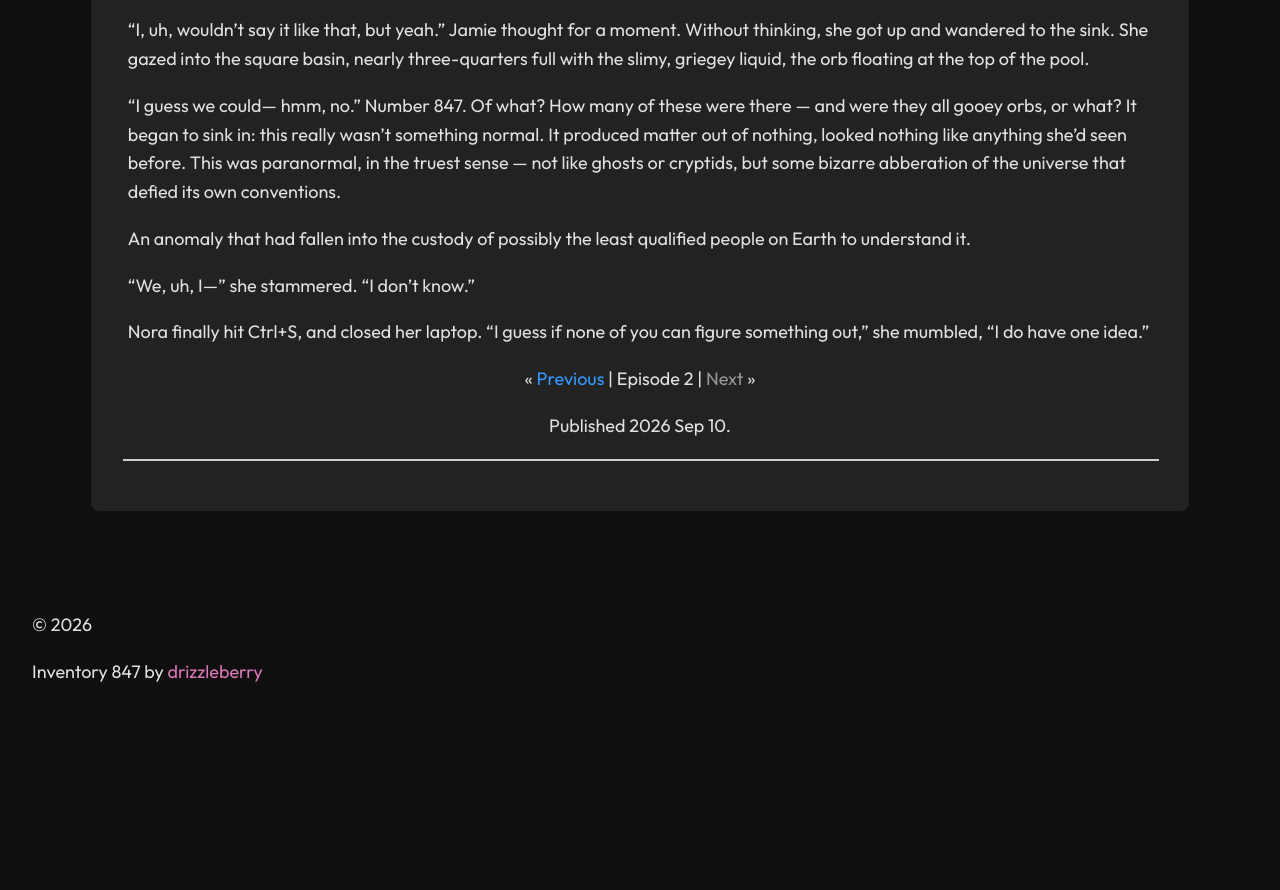
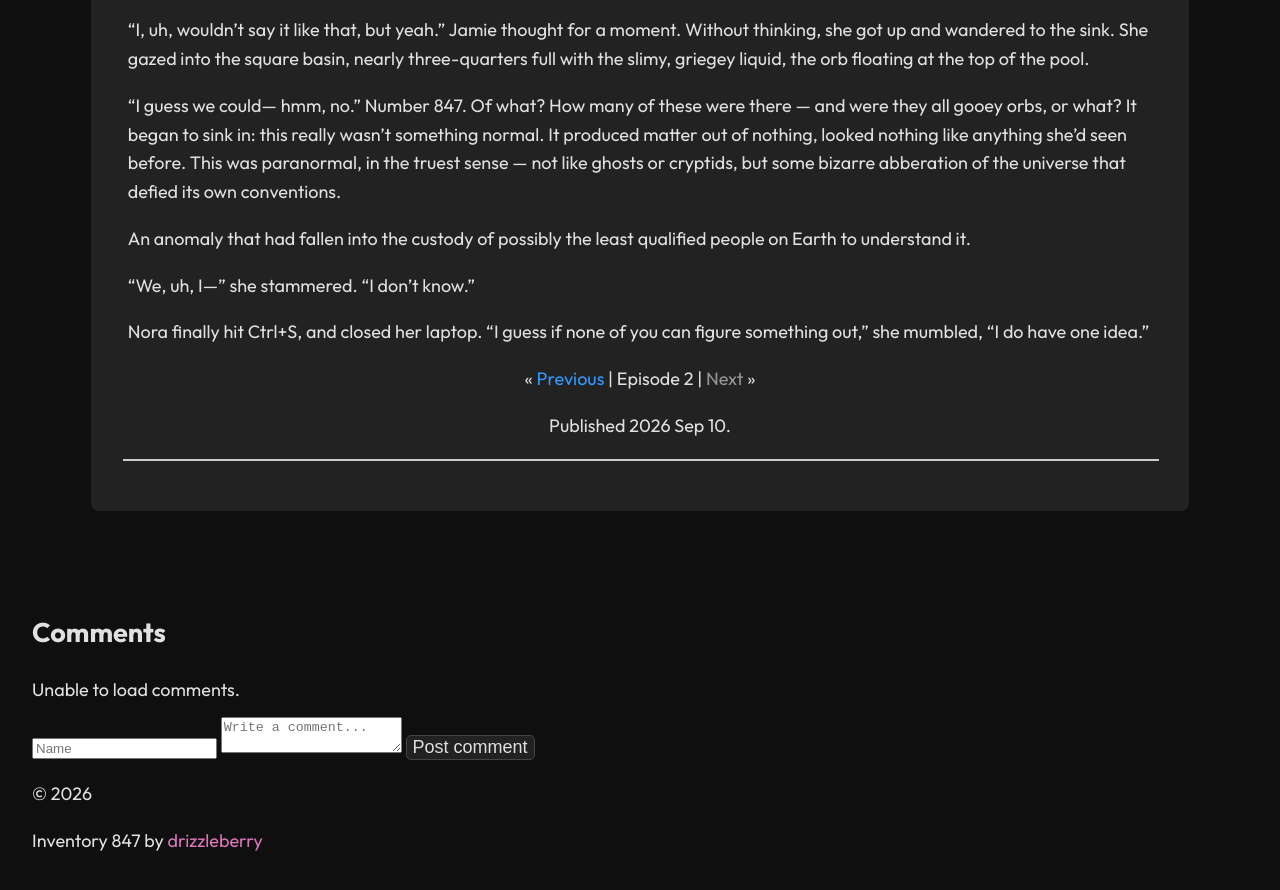
Before and after one commit to drizzleberry/drizzleberry.github.io, a Jekyll site: the page built from pages/episodes/pandoras-box-2.md, in a window 1280 px wide and 900 px high, scrolled down 3874 px. Shown: the top 890 px of the window. Built offline with Jekyll 4.4.1, drawn with Linux system fonts in a browser that asks for light colours; comment, search, counter and statistics services are not loaded; before the commit the page ends 4604 px from its top, so only the background shows below that; part of the change alters nothing that is shown.

Commit message:
Update comments.html

```diff
--- a/_includes/comments.html
+++ b/_includes/comments.html
@@ -1,8 +1,132 @@
-<div id="cusdis_thread"
-  data-host="https://cusdis.com"
-  data-app-id="0287949f-ede9-4151-891e-ec7335b98029"
-  data-page-id="{{ page.url }}"
-  data-page-url="{{ page.url }}"
-  data-page-title="{{ page.title | escape }}"
-></div>
-<script async defer src="https://cusdis.com/js/cusdis.es.js"></script>
+<section id="comments" class="comments">
+  <h2>Comments</h2>
+
+  <div id="comments-list">
+    <p>Loading comments...</p>
+  </div>
+
+  <form id="comment-form">
+    <input
+      type="text"
+      id="comment-name"
+      name="name"
+      placeholder="Name"
+      maxlength="100"
+      required
+    >
+
+    <textarea
+      id="comment-body"
+      name="body"
+      placeholder="Write a comment..."
+      maxlength="5000"
+      required
+    ></textarea>
+
+    <button type="submit">Post comment</button>
+
+    <p id="comment-status"></p>
+  </form>
+</section>
+
+<script>
+(function () {
+  const postId = {{ page.url | jsonify }};
+
+  const list = document.getElementById("comments-list");
+  const form = document.getElementById("comment-form");
+  const status = document.getElementById("comment-status");
+
+  async function loadComments() {
+    try {
+      const response = await fetch(
+        "/comments?post=" + encodeURIComponent(postId)
+      );
+
+      if (!response.ok) {
+        throw new Error();
+      }
+
+      const comments = await response.json();
+
+      list.innerHTML = "";
+
+      if (comments.length === 0) {
+        list.innerHTML = "<p>No comments yet. Be the first!</p>";
+        return;
+      }
+
+      comments.forEach(function (comment) {
+        const article = document.createElement("article");
+        article.className = "comment";
+
+        const header = document.createElement("div");
+        header.className = "comment-header";
+
+        const name = document.createElement("strong");
+        name.textContent = comment.name;
+
+        const date = document.createElement("time");
+        date.textContent = new Date(
+          comment.created_at
+        ).toLocaleDateString();
+
+        header.appendChild(name);
+        header.appendChild(date);
+
+        const body = document.createElement("p");
+        body.textContent = comment.body;
+
+        article.appendChild(header);
+        article.appendChild(body);
+
+        list.appendChild(article);
+      });
+
+    } catch (error) {
+      list.innerHTML = "<p>Unable to load comments.</p>";
+    }
+  }
+
+  form.addEventListener("submit", async function (event) {
+    event.preventDefault();
+
+    status.textContent = "Posting...";
+
+    const name = document.getElementById("comment-name").value.trim();
+    const body = document.getElementById("comment-body").value.trim();
+
+    try {
+      const response = await fetch("/comments", {
+        method: "POST",
+        headers: {
+          "Content-Type": "application/json"
+        },
+        body: JSON.stringify({
+          post_id: postId,
+          name: name,
+          body: body
+        })
+      });
+
+      const result = await response.json();
+
+      if (!response.ok) {
+        throw new Error(
+          result.error || "Unable to post comment."
+        );
+      }
+
+      form.reset();
+      status.textContent = "Comment posted!";
+
+      await loadComments();
+
+    } catch (error) {
+      status.textContent = error.message;
+    }
+  });
+
+  loadComments();
+})();
+</script>
```
